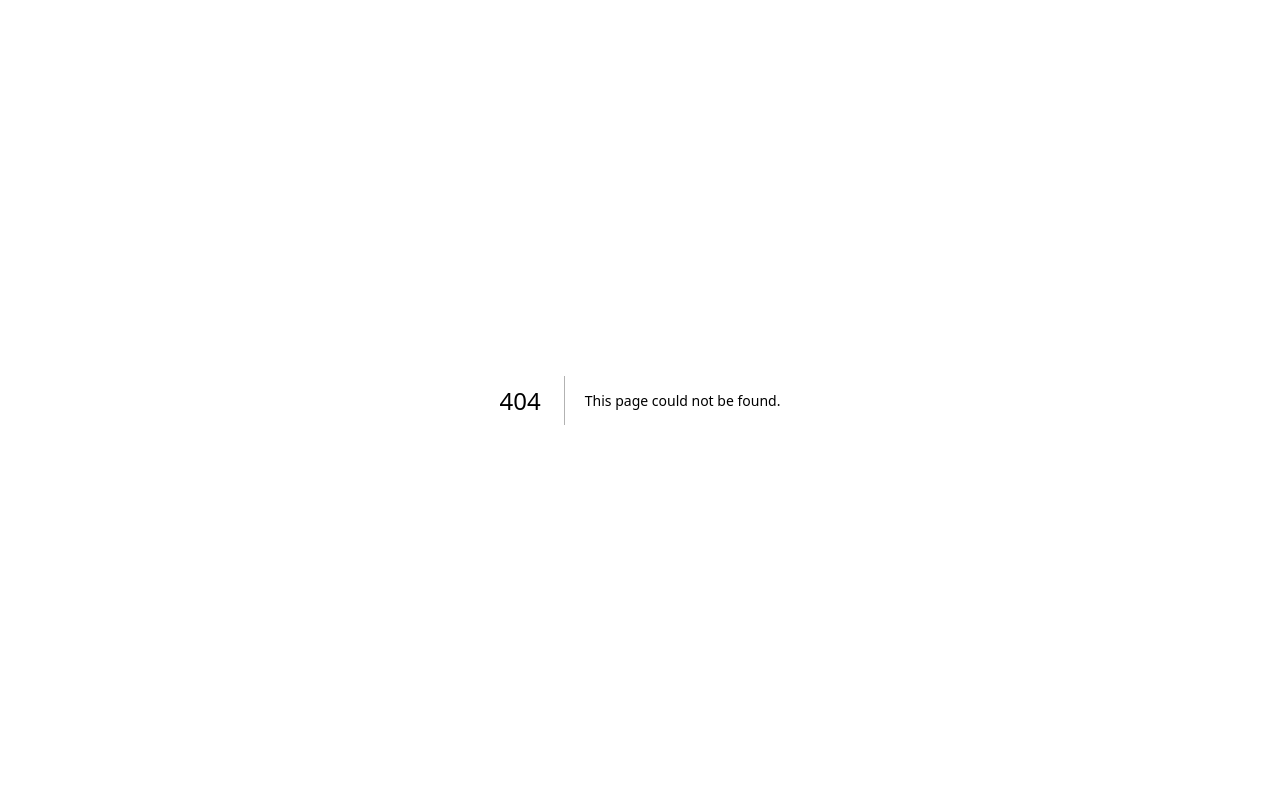
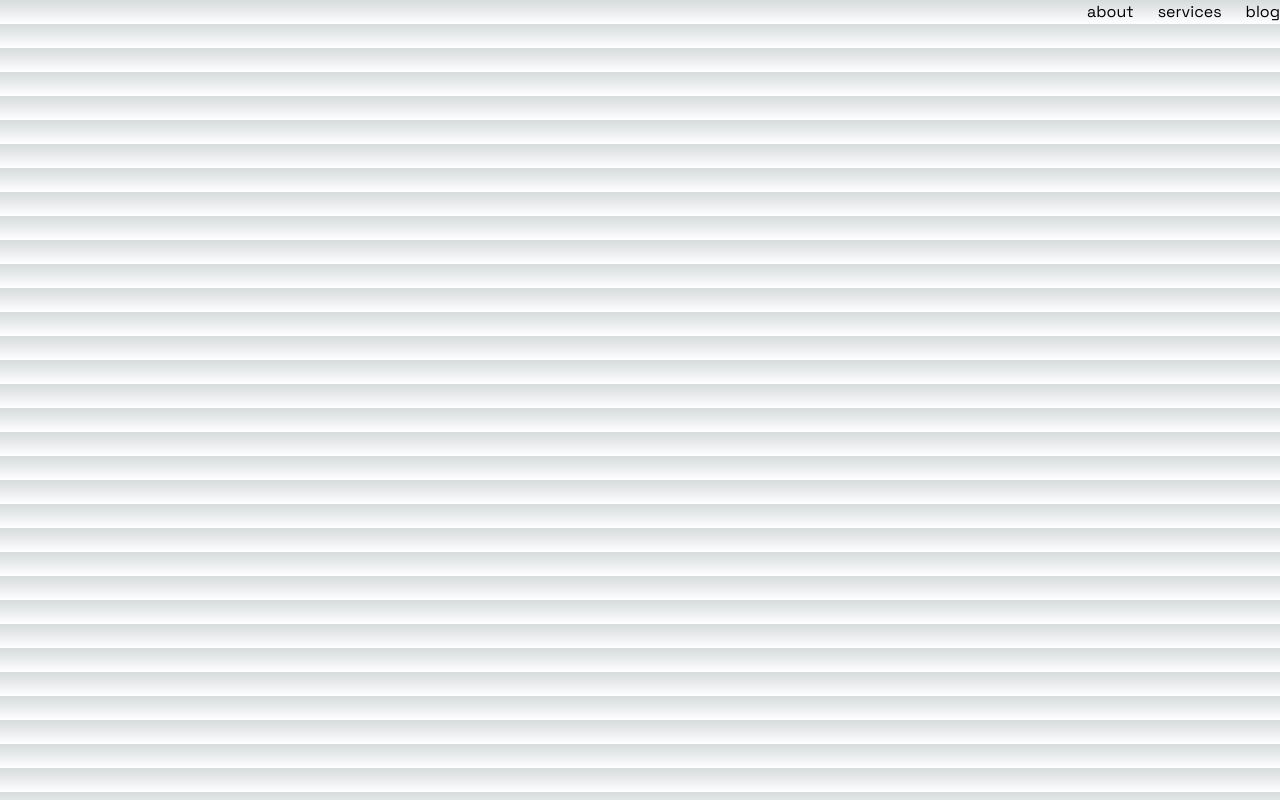
Before and after one commit to tzniceguy/myportifolio, a Next.js app: page /blog in a window 1280 px wide. Before the commit this address had no page. Built offline with nearby package versions, Linux system fonts and the light colour scheme.

Commit message:
blog webpage initialization

```diff
--- /dev/null
+++ b/app/blog/page.tsx
@@ -0,0 +1,10 @@
+import React from "react";
+import NavBar from "../components/NavBar";
+
+export default function Page() {
+  return (
+    <div>
+      <NavBar />
+    </div>
+  );
+}
```
